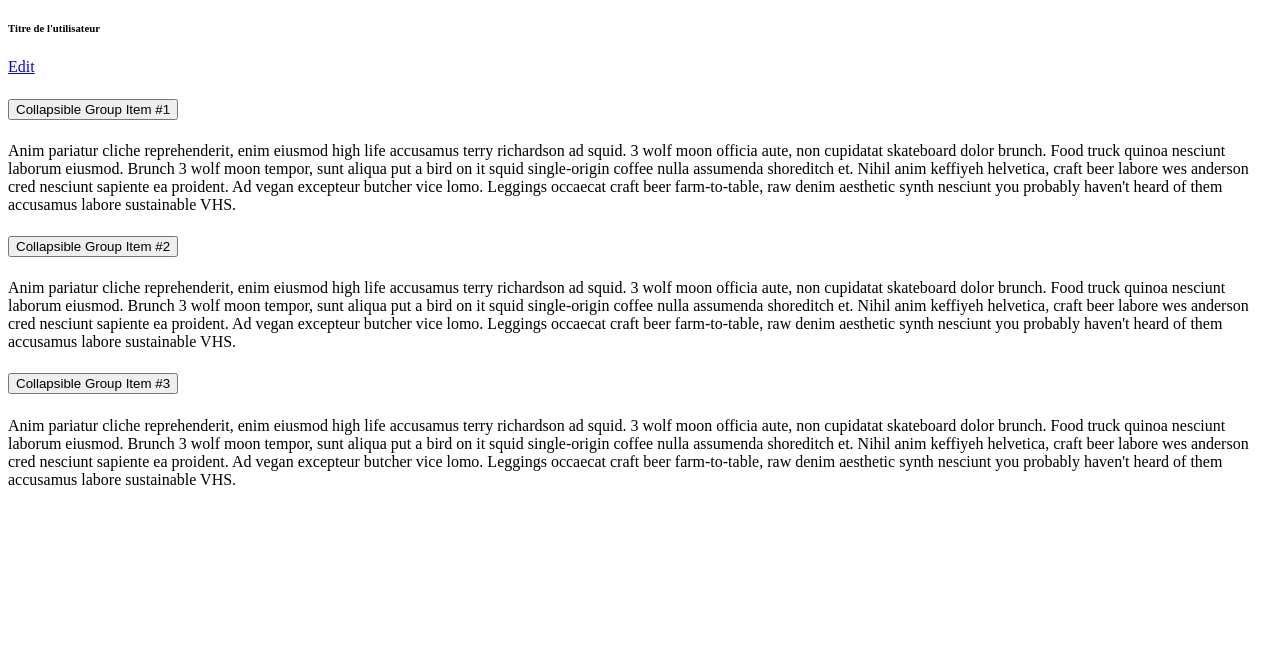
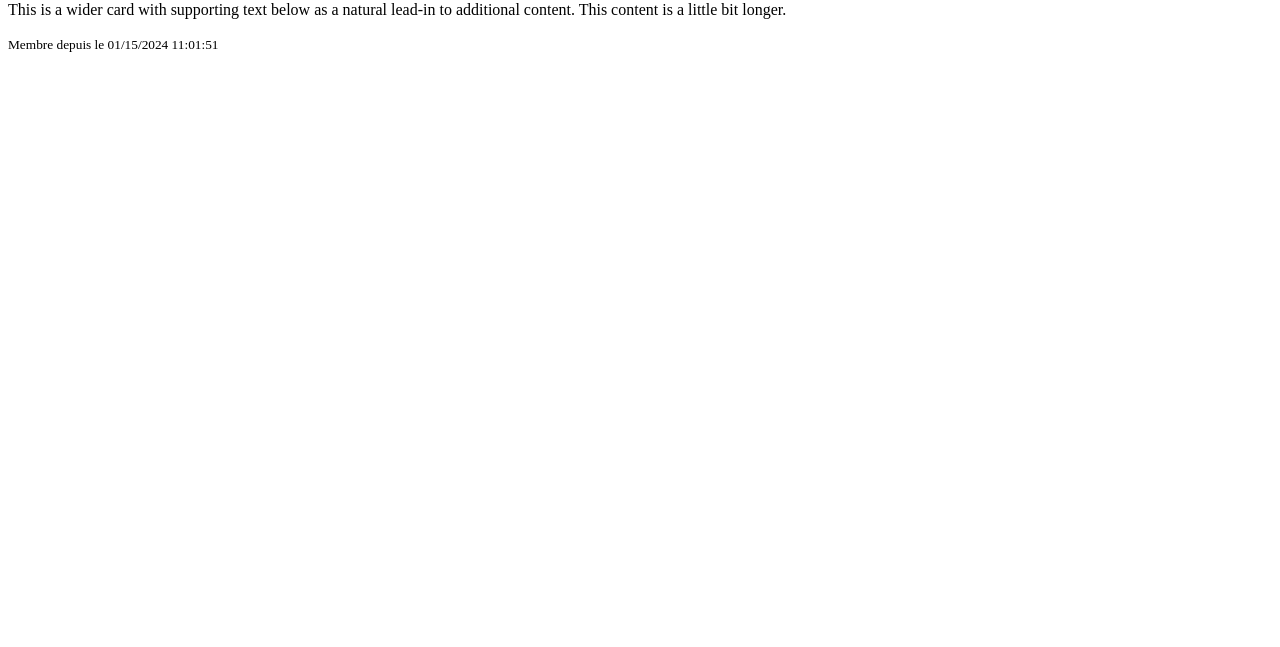
Before and after one commit to Bertoia-Jeremy/SpicyMatch, a Symfony app: template templates/users/dashboard.html.twig in a window 1280 px wide. Shown: the part 153-800 px from the top of the page. Run offline with Twig, Linux system fonts and the light colour scheme; the template is opened without the code that fills it, so the values that code supplies are empty; some libraries are stand-ins or nearby versions.

Commit message:
user dashboard first step

```diff
--- a/templates/users/dashboard.html.twig
+++ b/templates/users/dashboard.html.twig
@@ -3,82 +3,23 @@
 {% block title %}Tableau de bord utilisateur{% endblock %}
 
 {% block body %}
-<!-- Button trigger modal -->
-<button type="button" class="btn btn-primary btn-lg" data-toggle="modal" data-target="#myModal">
-  Launch demo modal
-</button>
-
-<!-- Modal -->
-<div class="modal fade" id="myModal" tabindex="-1" role="dialog" aria-labelledby="myModalLabel">
-  <div class="modal-dialog" role="document">
-    <div class="modal-content">
-      <div class="modal-header">
-        <button type="button" class="close" data-dismiss="modal" aria-label="Close"><span aria-hidden="true">&times;</span></button>
-        <h4 class="modal-title" id="myModalLabel">Modal title</h4>
+  <div class="container flex-column align-items-center">
+      <div class="card w-100 h-100">
+      <div class="row g-0">
+        <div class="col-md-4">
+          <img src="..." class="img-fluid rounded-start" style="max-width: 160px; max-height: 160px;" alt="Image de profile">
+        </div>
+        <div class="col-md-8">
+          <div class="card-body">
+            <h5 class="card-title">{{ app.user.username|capitalize }}</h5>
+            <p class="card-text">This is a wider card with supporting text below as a natural lead-in to additional content. This content is a little bit longer.</p>
+            <p class="card-text"><small class="text-muted">Membre depuis le {{ app.user.createdAt |date("m/d/Y H:m:i")}}</small></p>
+          </div>
+        </div>
       </div>
-      <div class="modal-body">
-        ...
-      </div>
-      <div class="modal-footer">
-        <button type="button" class="btn btn-default" data-dismiss="modal">Close</button>
-        <button type="button" class="btn btn-primary">Save changes</button>
-      </div>
+    <div>
+      {% block content %}
+      {% endblock %}
     </div>
   </div>
-</div>
-<div class="container">
-    <div class="card">
-        <div class="card-body">
-            <h4 class="card-title">{{ app.user.username|capitalize }}</h4>
-            <h6 class="card-subtitle mb-2 text-muted">Titre de l'utilisateur</h6>
-            <a href="#" class="card-link">Edit</a>
-        </div>
-    </div>
-    <div id="accordion">
-        <div class="card">
-            <div class="card-header" id="headingOne">
-            <h5 class="mb-0">
-                <button class="btn btn-link" data-toggle="collapse" data-target="#collapseOne" aria-expanded="true" aria-controls="collapseOne">
-                Collapsible Group Item #1
-                </button>
-            </h5>
-            </div>
-
-            <div id="collapseOne" class="collapse show" aria-labelledby="headingOne" data-parent="#accordion">
-            <div class="card-body">
-                Anim pariatur cliche reprehenderit, enim eiusmod high life accusamus terry richardson ad squid. 3 wolf moon officia aute, non cupidatat skateboard dolor brunch. Food truck quinoa nesciunt laborum eiusmod. Brunch 3 wolf moon tempor, sunt aliqua put a bird on it squid single-origin coffee nulla assumenda shoreditch et. Nihil anim keffiyeh helvetica, craft beer labore wes anderson cred nesciunt sapiente ea proident. Ad vegan excepteur butcher vice lomo. Leggings occaecat craft beer farm-to-table, raw denim aesthetic synth nesciunt you probably haven't heard of them accusamus labore sustainable VHS.
-            </div>
-            </div>
-        </div>
-        <div class="card">
-            <div class="card-header" id="headingTwo">
-            <h5 class="mb-0">
-                <button class="btn btn-link collapsed" data-toggle="collapse" data-target="#collapseTwo" aria-expanded="false" aria-controls="collapseTwo">
-                Collapsible Group Item #2
-                </button>
-            </h5>
-            </div>
-            <div id="collapseTwo" class="collapse" aria-labelledby="headingTwo" data-parent="#accordion">
-            <div class="card-body">
-                Anim pariatur cliche reprehenderit, enim eiusmod high life accusamus terry richardson ad squid. 3 wolf moon officia aute, non cupidatat skateboard dolor brunch. Food truck quinoa nesciunt laborum eiusmod. Brunch 3 wolf moon tempor, sunt aliqua put a bird on it squid single-origin coffee nulla assumenda shoreditch et. Nihil anim keffiyeh helvetica, craft beer labore wes anderson cred nesciunt sapiente ea proident. Ad vegan excepteur butcher vice lomo. Leggings occaecat craft beer farm-to-table, raw denim aesthetic synth nesciunt you probably haven't heard of them accusamus labore sustainable VHS.
-            </div>
-            </div>
-        </div>
-        <div class="card">
-            <div class="card-header" id="headingThree">
-            <h5 class="mb-0">
-                <button class="btn btn-link collapsed" data-toggle="collapse" data-target="#collapseThree" aria-expanded="false" aria-controls="collapseThree">
-                Collapsible Group Item #3
-                </button>
-            </h5>
-            </div>
-            <div id="collapseThree" class="collapse" aria-labelledby="headingThree" data-parent="#accordion">
-            <div class="card-body">
-                Anim pariatur cliche reprehenderit, enim eiusmod high life accusamus terry richardson ad squid. 3 wolf moon officia aute, non cupidatat skateboard dolor brunch. Food truck quinoa nesciunt laborum eiusmod. Brunch 3 wolf moon tempor, sunt aliqua put a bird on it squid single-origin coffee nulla assumenda shoreditch et. Nihil anim keffiyeh helvetica, craft beer labore wes anderson cred nesciunt sapiente ea proident. Ad vegan excepteur butcher vice lomo. Leggings occaecat craft beer farm-to-table, raw denim aesthetic synth nesciunt you probably haven't heard of them accusamus labore sustainable VHS.
-            </div>
-            </div>
-    </div>
-</div>
-
-</div>
 {% endblock %}
```
Also changed, not shown: src/Controller/UsersController.php (+22 -16 lines), templates/components/_navbar.html.twig (+4 -3 lines), templates/users/configuration.html.twig (added, +13 -0 lines), templates/users/edit.html.twig (deleted, +0 -13 lines), templates/users/history.html.twig (added, +13 -0 lines), templates/users/new.html.twig (deleted, +0 -11 lines), templates/users/profile.html.twig (added, +13 -0 lines), templates/users/security.html.twig (added, +13 -0 lines), templates/users/show.html.twig (deleted, +0 -50 lines).
